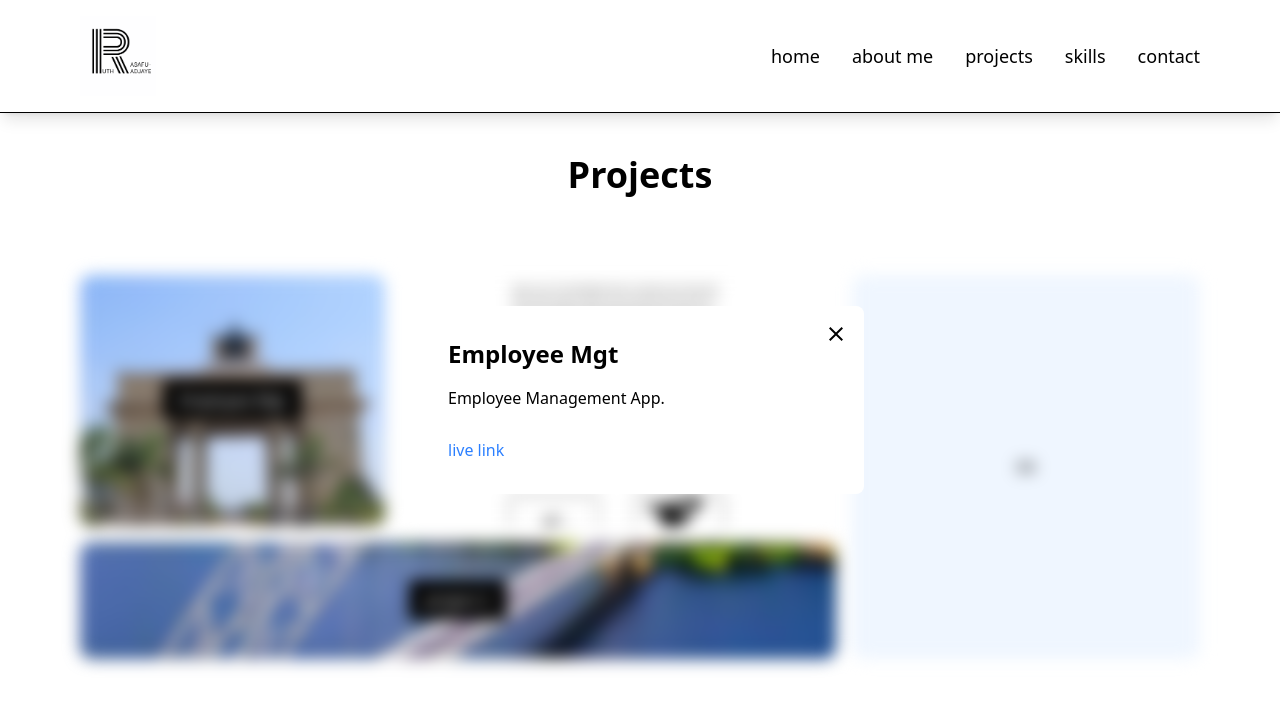
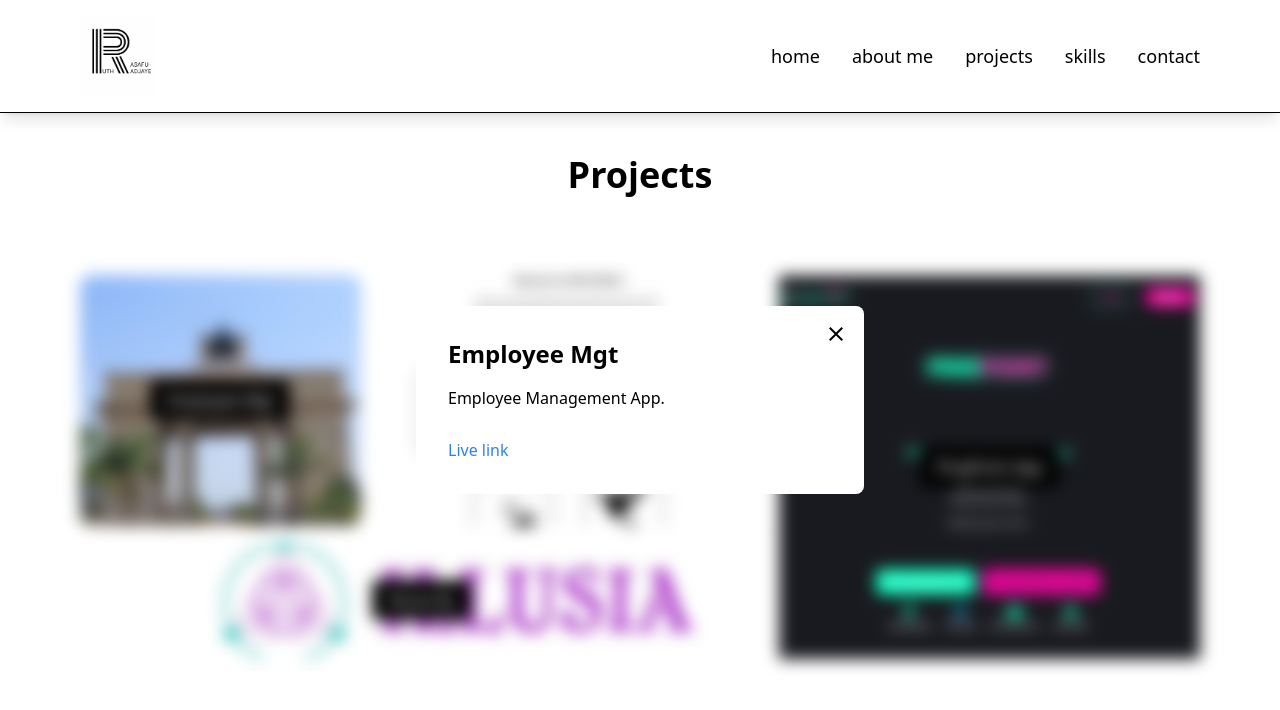
Before and after one commit to RuthieRuth/myWebsite, a React (Vite) app: page / in a window 1280 px wide. Both pictures are taken after a click on the element "Employee Mgt". Shown: the part 1638-2348 px from the top of the page. Built offline with nearby package versions, Linux system fonts and the light colour scheme.

Commit message:
Updates and clean up

```diff
--- a/src/components/Footer.tsx
+++ b/src/components/Footer.tsx
@@ -2,7 +2,7 @@ function Footer() {
   return (
     <div className="border-t border-accent-blue">
       <div className="flex justify-between items-center px-4 sm:px-10 lg:px-20 py-4">
-        <p className="text-sm font-medium">&copy; DESIGNED BY RUTH A.A 2025</p>
+        <p className="text-sm font-medium">&copy; DESIGNED BY RUTH A.A 2026</p>
       </div>
     </div>
   );
--- a/src/components/Projects.tsx
+++ b/src/components/Projects.tsx
@@ -2,8 +2,9 @@ import { useState, useEffect } from "react";
 import { IoMdClose } from "react-icons/io";
 
 import independenceSquare from "../assets/independenceSquare.jpg";
-import adomi from "../assets/adomi.jpg";
 import worldCountries from "../assets/worldCountries.jpg";
+import IllusiaRy from "../assets/IllusiaRy.jpg";
+import PingPoint from "../assets/PingPoint.jpg";
 
 import { projectsDisplayed } from "../data-assets/data";
 
@@ -83,12 +84,12 @@ function Projects() {
               }
             >
               <img
-                src={adomi}
+                src={IllusiaRy}
                 alt="adomi"
                 className="absolute inset-0 w-full h-full object-cover"
               />
               <span className="relative z-10 bg-black bg-opacity-50 text-white px-4 py-2 rounded">
-                project 2
+                Illusia Ry
               </span>
             </div>
 
@@ -126,7 +127,14 @@ function Projects() {
                 })
               }
             >
-              04
+               <img
+                src={PingPoint}
+                alt="pingpoint"
+                className="absolute inset-0 w-full h-full object-cover"
+              />
+              <span className="relative z-10 bg-black bg-opacity-50 text-white px-4 py-2 rounded">
+                PingPoint App
+              </span>
             </div>
           </div>
         </div>
@@ -153,7 +161,7 @@ function Projects() {
                       rel="noopener noreferrer" // Security best practice
                       className="text-blue-500 hover:underline"
                     >
-                      live link
+                      Live link
                     </a>
                   )}
                 </div>
--- a/src/data-assets/data.ts
+++ b/src/data-assets/data.ts
@@ -1,6 +1,7 @@
 import independenceSquare from "../assets/independenceSquare.jpg";
-import adomi from "../assets/adomi.jpg";
 import worldCountries from "../assets/worldCountries.jpg";
+import IllusiaRy from "../assets/IllusiaRy.jpg";
+import PingPoint from "../assets/PingPoint.jpg";
 
 interface WhoAmI {
     id: number;
@@ -34,11 +35,11 @@ export const projectsDisplayed: Project[] = [
      },
     {
         id: 2,
-        title: "Project 2",
-        image: adomi,
-        description: "A web application showcasing the beauty of Adomi Bridge.",
-        liveLink: "https://example.com/project2",
-        sourceCode: "https://github.com/example/project2"
+        title: "Illusia Ry",
+        image: IllusiaRy,
+        description: "A web-based inventory management system designed to track equipment, props, and items loaned out to LARP (Live Action Role Playing) members.",
+        liveLink: "https://www.youtube.com/watch?v=YHO-g_TCN44&list=PLeIi_6AJN14Tny5sNTIE14gZJujwqRcxV&index=2",
+        sourceCode: "http://github.com/RuthieRuth/illusia-project/tree/main"
     },
     {
         id: 3,
@@ -46,14 +47,14 @@ export const projectsDisplayed: Project[] = [
         image: worldCountries,
         description: "Countries in the world.",
         liveLink: "https://noeurcountries.netlify.app/",
-        sourceCode: "https://github.com/example/project3"
+        sourceCode: "https://github.com/RuthieRuth/World-Countries"
     },
     {
         id: 4,
         title: "PingPoint App",
-        image: "",
+        image: PingPoint,
         description: "Social community networking app ",
-        liveLink: "https://dev-www.pingpoint.app/",
+        liveLink: "https://www.pingpoint.app/",
         sourceCode: ""
     }
 ];
```
Also changed, not shown: src/assets/IllusiaRy.jpg (added), src/assets/PingPoint.jpg (added).
